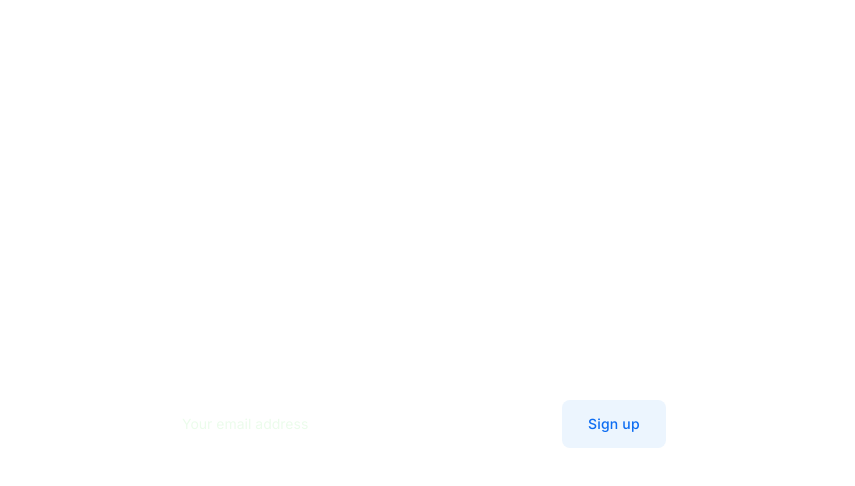
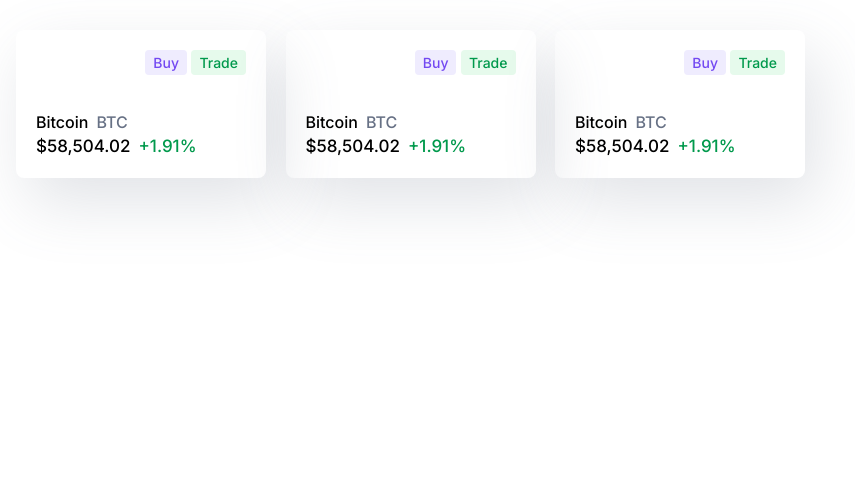
Before and after one commit to pyankie/Blockchain.com-clone-demo, a plain HTML site: page index.html in a window 1280 px wide. Shown: the whole page, without its empty margins (34-889 px from the left). Drawn offline with Linux system fonts and the light colour scheme.

Commit message:
Build a card component.

```diff
--- a/css/styles.css
+++ b/css/styles.css
@@ -6,7 +6,6 @@
   --color-secondary: #7349f2;
   --color-accent: #f28b24;
   --color-dark: #121d33;
-  --color-link--hovered: #353f52;
   --color-link: #677185;
   --color-link-hovered: #144699;
   --sm-border-rad: 4px;
@@ -296,3 +295,46 @@
     padding: 1.4rem 2.6rem;
   }
 }
+
+/* Cards */
+
+.card {
+  display: inline-flex;
+  flex-direction: column;
+  width: 25rem;
+  padding: 2rem;
+  line-height: 2.4rem;
+  border-radius: 8px;
+  box-shadow: 12px 24px 64px rgba(103, 113, 133, 0.2);
+  cursor: pointer;
+  margin-right: 15px;
+}
+
+.card:hover {
+  /* background: rgba(103, 113, 133, 0.09); */
+  background-image: linear-gradient(rgb(255, 255, 255), rgb(240, 242, 247));
+}
+
+.card__icons {
+  display: flex;
+  justify-content: space-between;
+}
+
+.crypto-icon {
+  width: 40px;
+  height: 40px;
+  transform: translateY(-2px);
+}
+
+.card__description {
+  font-weight: 500;
+  margin-top: 2rem;
+}
+.crypto-name > abbr {
+  margin-left: 8px;
+  color: #677185;
+}
+.card .price-margin {
+  color: #00994c;
+  margin-left: 8px;
+}
--- a/index.html
+++ b/index.html
@@ -6,10 +6,56 @@
     <title>Document</title>
     <link rel="stylesheet" href="css/styles.css" />
   </head>
-  <body style="margin: 40rem 0 0 20rem; background: url(/images/home/home-hero-gradient.jpg) no-repeat center;">
-    <div class="input-group">
-      <input type="email" placeholder="Your email address" class="input">
-      <button class="btn media-btn btn--sign-up btn--primary">Sign up</button>
+  <body style="margin: 3rem 0 0 5rem">
+    <div class="currencies">
+      <span class="card">
+        <span class="card__icons">
+          <svg class="crypto-icon">
+            <use href="images/icons/prices-eth.svg#eth"></use>
+          </svg>
+          <span class="actions">
+            <a href="#" class="badge badge--primary">Buy</a>
+            <a href="#" class="badge badge--secondary">Trade</a>
+          </span> </span
+        ><span class="card__description">
+          <span class="crypto-name">Bitcoin<abbr>BTC</abbr></span>
+          <p class="crypto-price">
+            $58,504.02<span class="price-margin">+1.91%</span>
+          </p>
+        </span>
+      </span>
+      <span class="card">
+        <span class="card__icons">
+          <svg class="crypto-icon">
+            <use href="images/icons/prices-sol.svg#sol"></use>
+          </svg>
+          <span class="actions">
+            <a href="#" class="badge badge--primary">Buy</a>
+            <a href="#" class="badge badge--secondary">Trade</a>
+          </span> </span
+        ><span class="card__description">
+          <span class="crypto-name">Bitcoin<abbr>BTC</abbr></span>
+          <p class="crypto-price">
+            $58,504.02<span class="price-margin">+1.91%</span>
+          </p>
+        </span>
+      </span>
+      <span class="card">
+        <span class="card__icons">
+          <svg class="crypto-icon">
+            <use href="images/icons/prices-xlm.svg#xlm"></use>
+          </svg>
+          <span class="actions">
+            <a href="#" class="badge badge--primary">Buy</a>
+            <a href="#" class="badge badge--secondary">Trade</a>
+          </span> </span
+        ><span class="card__description">
+          <span class="crypto-name">Bitcoin<abbr>BTC</abbr></span>
+          <p class="crypto-price">
+            $58,504.02<span class="price-margin">+1.91%</span>
+          </p>
+        </span>
+      </span>
     </div>
   </body>
 </html>
```
Also changed, not shown: components/card.html (added, +16 -0 lines).
